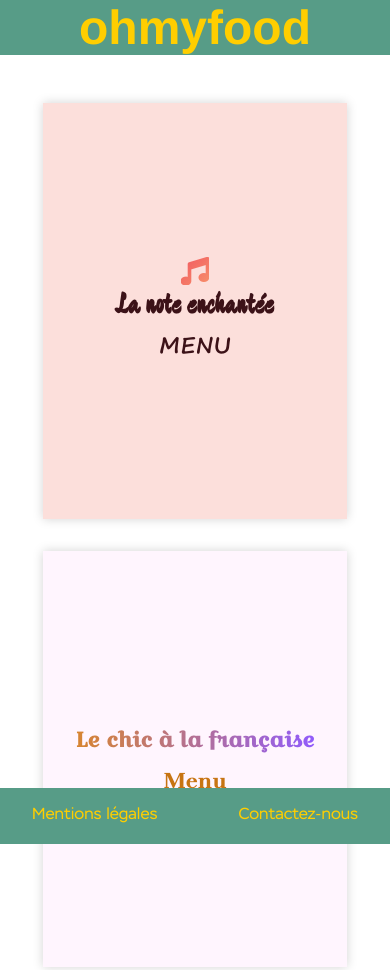
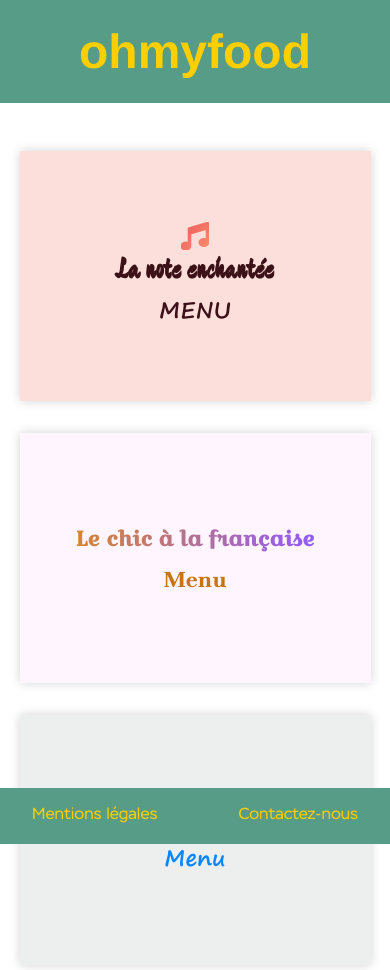
Before and after one commit to Eulally/omf, a plain HTML site: page index.html in a window 390 px wide. Shown: the top 970 px of the page. Drawn offline with Linux system fonts and the light colour scheme; files whose address does not match are found by name.

Commit message:
responsive 599 improvement

```diff
--- a/css/style.css
+++ b/css/style.css
@@ -41,7 +41,7 @@ span {
 
 	/*--FIX--*/
 header{
-	/*padding: 1.5rem;*/
+	padding: 1.5rem 0rem;
 	font-size: 2rem;
 	font-family: "helvetica";
 }
@@ -437,6 +437,10 @@ img {
 	header{
 		font-size: 1.5rem;
 	}
+	#home section {
+		width: 90%;
+		height: 250px;
+	}
 	footer{
 		font-size: 1rem;
 	}
```
